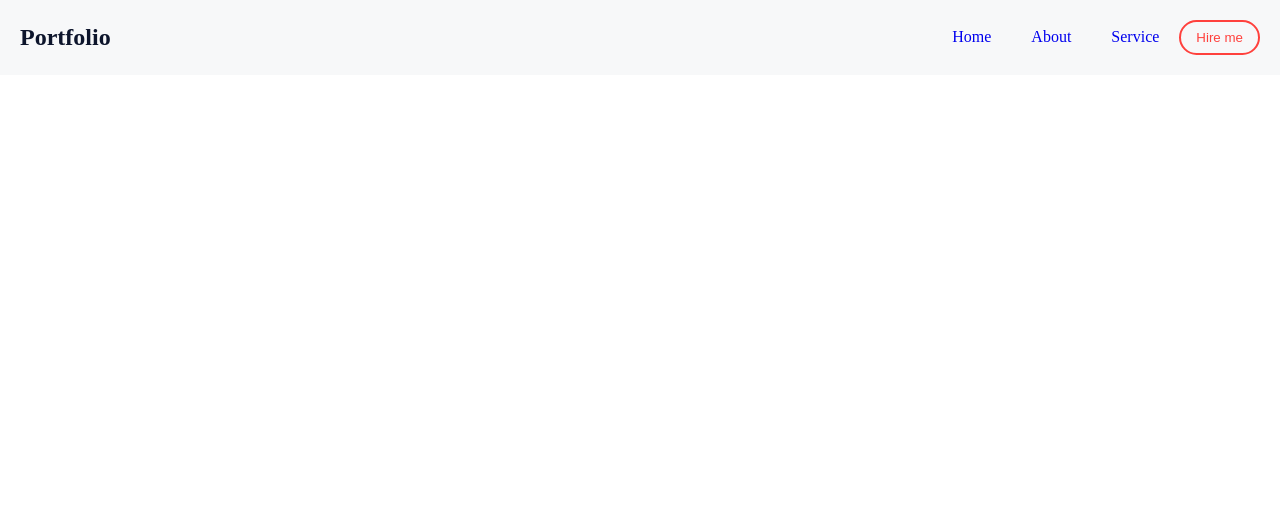
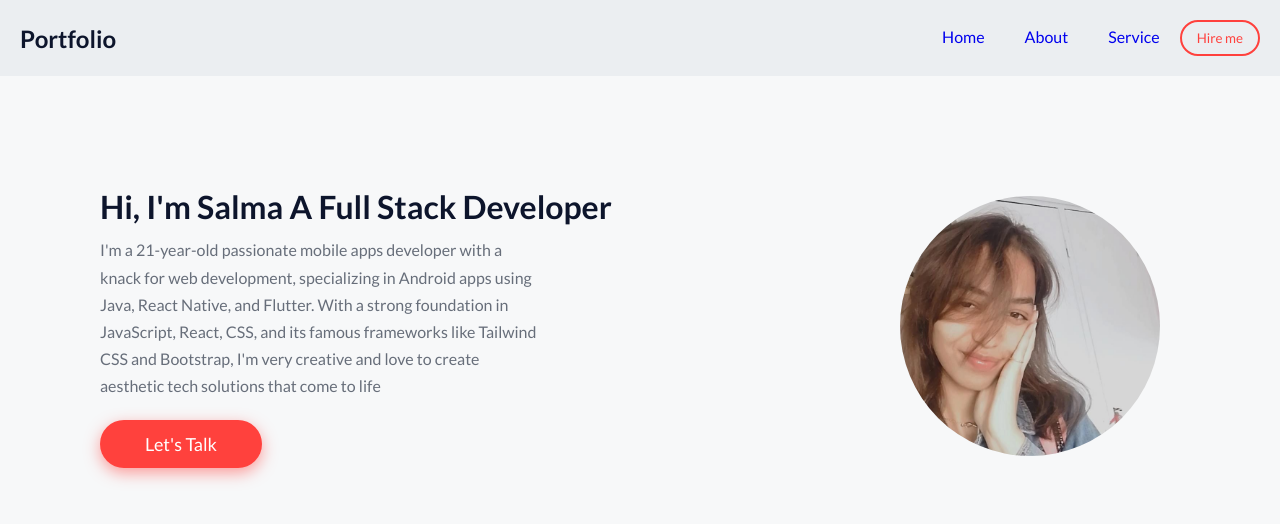
Before and after one commit to salma-elbakkouri/my-portfolio, a React (Create React App) app: page / in a window 1280 px wide. Shown: the top 524 px of the page. Built offline with nearby package versions, Linux system fonts and the light colour scheme.

Commit message:
home component added

```diff
--- a/src/App.js
+++ b/src/App.js
@@ -1,44 +1,19 @@
 import React from 'react';
 import Menu from './components/menu';
+import Home from './components/home';
 import Particles from 'react-tsparticles';
 
 function App() {
     return (
         <div>
-            <Menu />
+            <div>
+                <Menu />
             </div>
-            //  <Particles
-            //     id="tsparticles"
-            //     options={{
-            //         background: {
-            //             color: {
-            //                 value: "#112356" // Background color
-            //             }
-            //         },
-            //         particles: {
-            //             color: {
-            //                 value: "#ffffff" // Particle color
-            //             },
-            //             number: {
-            //                 value: 100 // Number of particles
-            //             },
-            //             size: {
-            //                 value: 3 // Particle size
-            //             },
-            //             line_linked: {
-            //                 enable: true // Connect particles with lines
-            //             }
-            //         },
-            //         interactivity: {
-            //             events: {
-            //                 onhover: {
-            //                     enable: true,
-            //                     mode: "repulse"
-            //                 }
-            //             }
-            //         }
-            //     }}
-            // />
+            <div>
+                <Home />
+            </div>
+        </div>
+
 
     );
 }
--- /dev/null
+++ b/src/components/home.js
@@ -0,0 +1,79 @@
+import React, { useState } from 'react';
+import './home.css';
+import { FontAwesomeIcon } from '@fortawesome/react-fontawesome';
+import { faBars } from '@fortawesome/free-solid-svg-icons';
+import { width } from '@fortawesome/free-solid-svg-icons/fa0';
+
+const Home = () => {
+    return (
+
+        <div id='home' className='home' style={styles.home}>
+            <div style={styles.profileInfo} className='profile-info'>
+                <h1 style={styles.HiText}>Hi, I'm Salma A Full Stack Developer </h1>
+                <p style={styles.descriptionText}>I'm a 21-year-old passionate mobile apps developer with a knack for web development, specializing in Android apps using Java, React Native, and Flutter. With a strong foundation in JavaScript, React, CSS, and its famous frameworks like Tailwind CSS and Bootstrap, I'm very creative and love to create aesthetic tech solutions that come to life</p>
+                <button style={styles.letstalkButton}>Let's Talk</button>
+            </div>
+            <div style={styles.profimeImageDiv} className='profile-img'>
+            <img src='/assets/img.jpg' style={styles.profileImage}></img>
+
+            </div>
+
+        </div>
+    );
+};
+
+const styles = {
+    home : {
+        display: 'flex',
+        justifyContent : 'center',
+        alignItems : 'center',
+        padding : '100px',
+        backgroundColor : '#f7f8f9',
+        position : 'relative',
+    },
+    profileInfo : {
+        flex: '1',
+        paddingRight : '50px',
+    },
+    HiText: {
+        color: '#0d152c',
+        fontSize: '32px',
+        marginBottom: '10px',
+        fontWeight: '600',
+    },
+    descriptionText:{
+        lineHeight: '1.7',
+        color: '#676e7a',
+        marginTop: '0',
+        width : '60%',
+        marginBottom: '20px',
+    },
+    letstalkButton: {
+        fontSize: '18px',
+        padding: '13px 45px',
+        color: '#fff',
+        backgroundColor: '#ff413d',
+        border: 'none',
+        borderRadius: '35px',
+        boxShadow: '0 5px 15px rgba(255, 65, 61, 0.5)',
+        cursor: 'pointer',
+    },
+    profileImageDiv :
+    {
+        flex: "1",
+        textAlign: "center",
+        position: "relative",
+    },
+    profileImage :
+    {
+        borderRadius: '50%',
+        width: '300px',
+        height: '300px',
+        objectFit: 'cover',
+        padding: '20px',
+
+    },
+
+};
+
+export default Home;
--- a/src/components/menu.css
+++ b/src/components/menu.css
@@ -29,7 +29,7 @@
     width: 100%;
     padding: 20px 30px !important;
     visibility: visible;
-    background-color: #f7f8f9;
+    background-color: #ebeef1;
     justify-content:center;
     align-items: center;
   }
--- a/src/components/menu.js
+++ b/src/components/menu.js
@@ -78,7 +78,7 @@ const styles = {
         justifyContent: 'space-between',
         alignItems: 'center',
         padding: '20px',
-        backgroundColor: '#f7f8f9',
+        backgroundColor: '#ebeef1',
         position: 'relative',
         zIndex: 1,
         width: '100%',
--- a/src/global.css
+++ b/src/global.css
@@ -1,9 +1,16 @@
+@import url('https://fonts.googleapis.com/css2?family=Josefin+Sans:ital,wght@0,100..700;1,100..700&family=Poppins:ital,wght@0,100;0,200;0,300;0,400;0,500;0,600;0,700;0,800;0,900;1,100;1,200;1,300;1,400;1,500;1,600;1,700;1,800;1,900&family=Rubik:ital,wght@0,300..900;1,300..900&family=Urbanist:ital,wght@0,100..900;1,100..900&display=swap');
+@import url('https://fonts.googleapis.com/css2?family=Rubik:ital,wght@0,300..900;1,300..900&display=swap');
+@import url('https://fonts.googleapis.com/css2?family=Lato:ital,wght@0,100;0,300;0,400;0,700;0,900;1,100;1,300;1,400;1,700;1,900&family=Rubik:ital,wght@0,300..900;1,300..900&display=swap');
+
 * {
     margin: 0;
     padding: 0;
     text-decoration: none;
     list-style-type: none;
     box-sizing: border-box;
+    font-family: "Lato", sans-serif;
+    /* font-family: "Rubik", sans-serif; */
+    /* font-family: "Josefin Sans", sans-serif; */
 }
 
  html,
```
Also changed, not shown: src/components/home.css (added).
